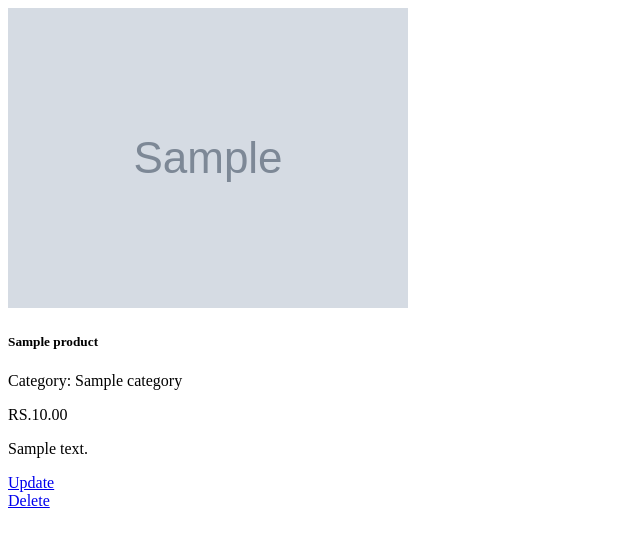
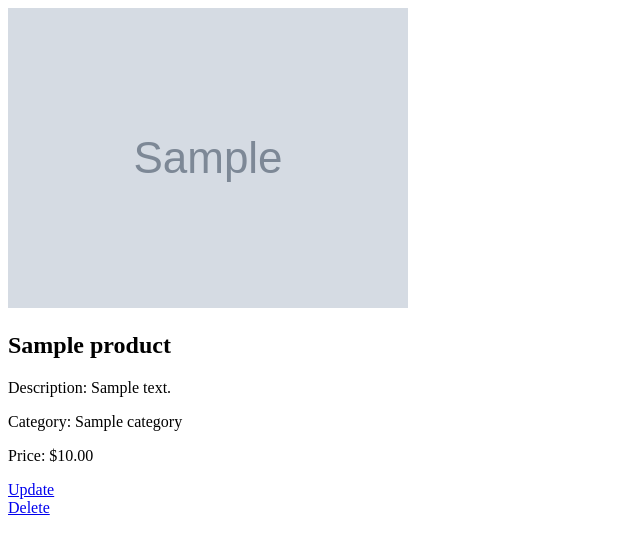
Before and after one commit to anishbista/NxyusByte, a Django app: page /detail/1 in a window 1280 px wide. Shown: the top 554 px of the page, without its empty margins (0-640 px from the left). Run offline with Django 5.2, Linux system fonts and the light colour scheme; tables that the repository leaves empty hold one stand-in row (values such as "Sample post"); grey boxes marked "Sample" are stand-in pictures.

Commit message:
Task6: Updated

```diff
--- a/task5/product/templates/product_detail.html
+++ b/task5/product/templates/product_detail.html
@@ -1,35 +1,30 @@
 {% extends "base.html" %}
+
 {% block title %}
-
+    <!-- Add your title here -->
 {% endblock title %}
 
+{% block content %}
 
-{% block content %}
-<div class="container my-4">
-
-        <div class="col-md-4">
-            <div class="card mb-4 shadow-sm">
-                <img src="{{ product.image.url }}" class="card-img-top" alt="...">
-                <div class="card-body">
-                    <h5 class="card-title">{{ product.name }}</h5>
-                    <p class="card-text">Category: {{ product.category.name }}</p>
-                    <p class="card-text">RS.{{ product.price }}</p>
-                    <p class="card-text">{{ product.description }}</p>
+<div class="container mt-5">
+    <div class="row">
+      <div class="col-md-6">
+        <img src="{{ product.image.url }}" alt="Product Image" class="product-img">
+      </div>
+      <div class="col-md-6">
+        <h2>{{ product.name }}</h2>
+        <p>Description: {{ product.description }}</p>
+        <p>Category: {{ product.category }}</p>
+        <p>Price: ${{ product.price }}</p>
         <div class="d-flex justify-content-between align-items-center">
             <div class="btn-group">
-                            <a href="{% url 'update_product' product.id %}"
-                            class="btn btn-sm btn-outline-primary">Update</a>
+                <a href="{% url 'update_product' product.id %}" class="btn btn-sm btn-outline-primary">Update</a>
             </div>
             <div class="btn-group">
-                            <a href="{% url 'delete_product' product.id  %}"
-                            class="btn btn-sm btn-outline-danger">Delete</a>
+                <a href="{% url 'delete_product' product.id  %}" class="btn btn-sm btn-outline-danger">Delete</a>
             </div>
         </div>
       </div>
     </div>
   </div>
-
-
-</div>
-
 {% endblock content %}
--- a/task5/product/views.py
+++ b/task5/product/views.py
@@ -30,11 +30,13 @@ def product_detail(request, pk):
 
 def update_product(request, pk):
     product = Product.objects.get(pk=pk)
-    form = ProductForm(request.POST, request.FILES, instance=product)
     if request.method == "POST":
+        form = ProductForm(request.POST, request.FILES, instance=product)
         if form.is_valid():
             form.save()
             return redirect("display_product")
+    else:
+        form = ProductForm(instance=product)
     return render(request, "update_product.html", {"form": form, "product": product})
 
 
```
Also changed, not shown: task5/media/HP-HP-Pavilion-x360-2-in-1-laptop-_JyUO3un.jpg (added), task5/media/HP-HP-Pavilion-x360-2-in-1-laptop-_SExDoLF.jpg (added), task5/media/HP-HP-Pavilion-x360-2-in-1-laptop-_oxFRcy6.jpg (added). Lines whose indentation alone changed are shown as unchanged.
